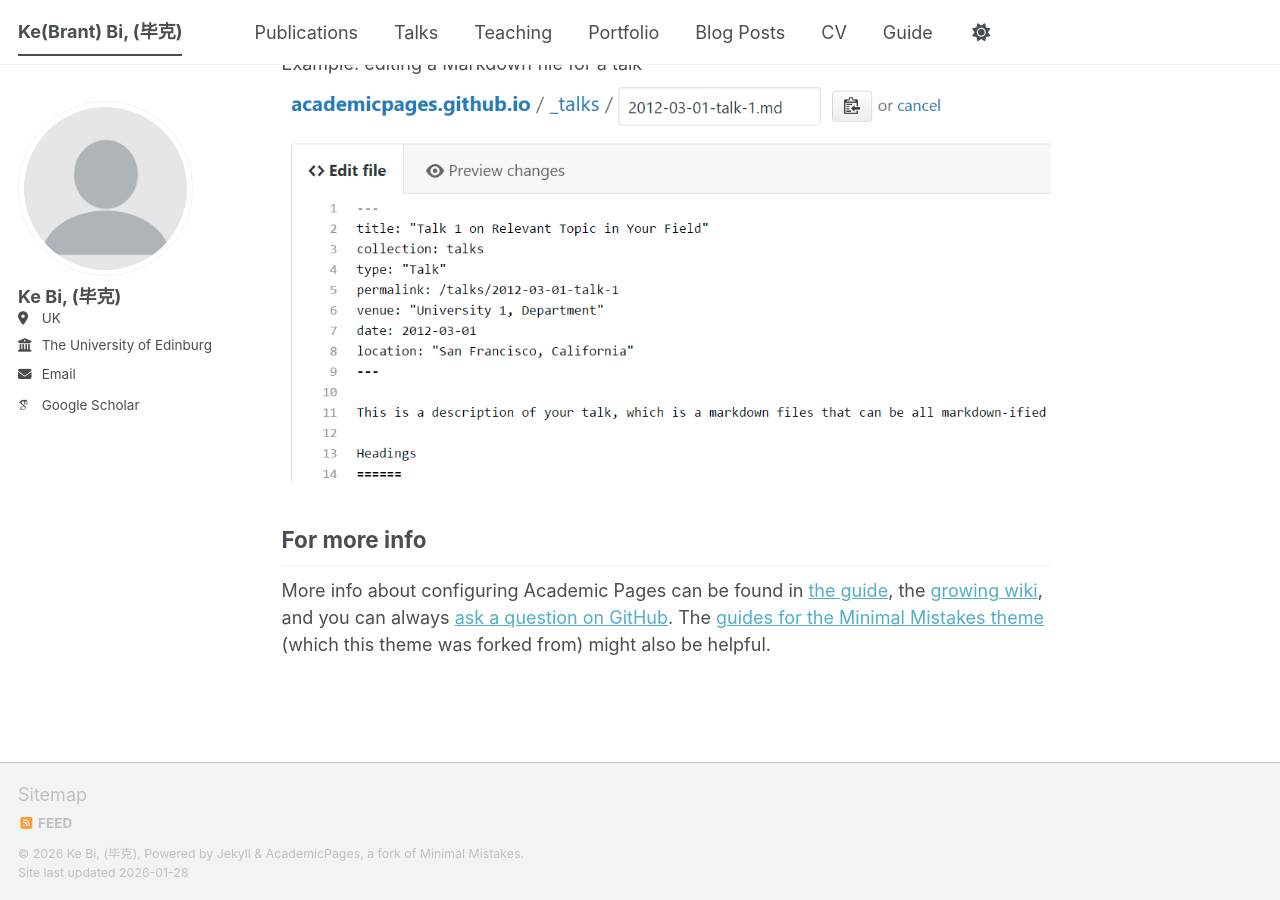
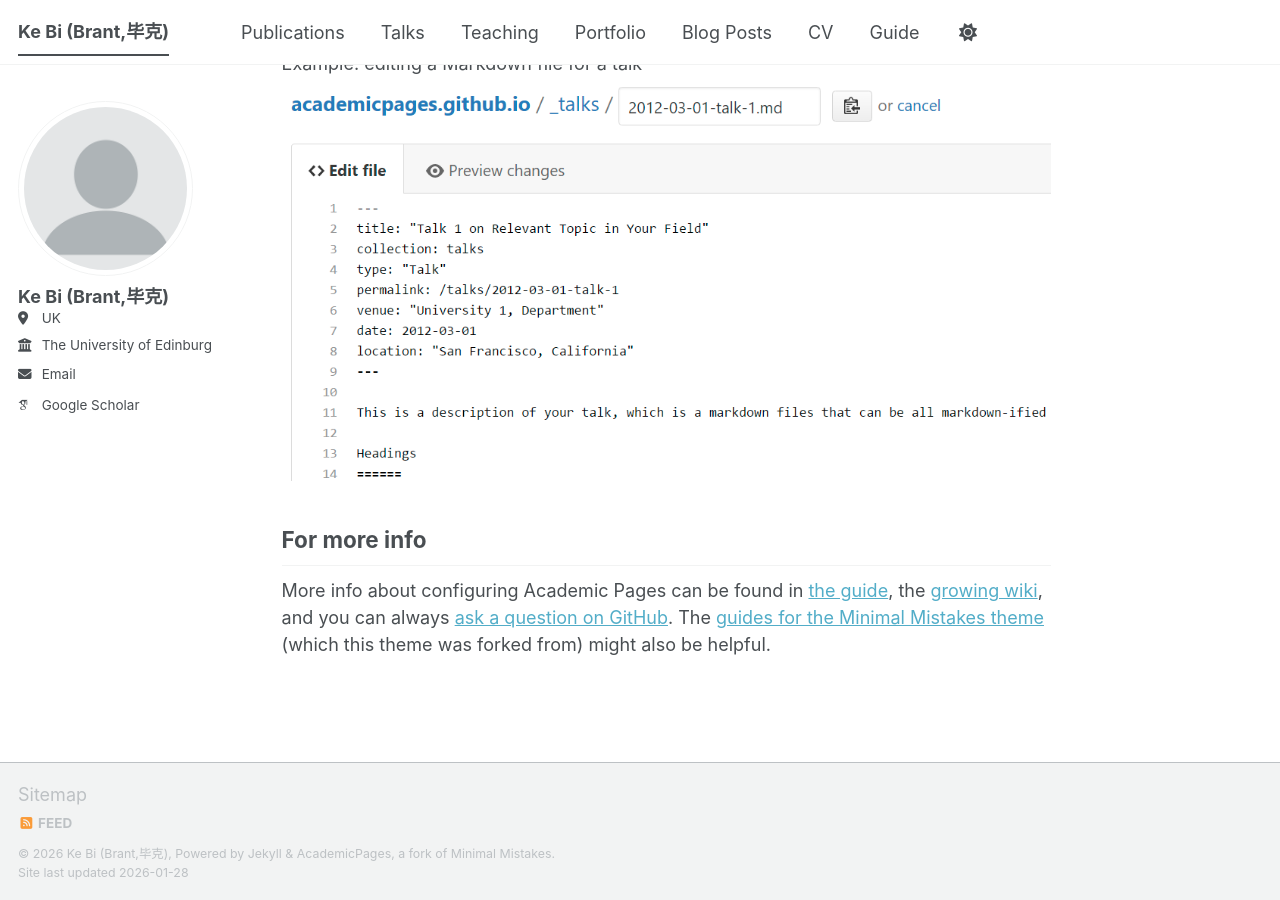
Before and after one commit to brant1868/brant1868.github.io, a Jekyll site: the page built from _pages/about.md, in a window 1280 px wide and 900 px high, scrolled down 2720 px. Built offline with Jekyll 4.4.1, drawn with Linux system fonts in a browser that asks for light colours; some web fonts are replaced; a script bundle is joined from its source files by our own code; library files that are not in the unit come from our copies.

Commit message:
Update _config.yml

```diff
--- a/_config.yml
+++ b/_config.yml
@@ -9,9 +9,9 @@
 # Basic Site Settings
 locale                   : "en-UK "
 site_theme               : "default" # The available themes options are "default", "air", "sunrise", "mint", "dirt" and "contrast"
-title                    : "Ke(Brant) Bi, (毕克)"  #  "Your Name / Site Title"
+title                    : "Ke Bi (Brant,毕克)"  #  "Your Name / Site Title"
 title_separator          : "-"
-name                     : &name "Ke Bi, (毕克)"
+name                     : &name "Ke Bi (Brant,毕克)"
 description              : &description "Ke Bi's academic portfolio"   # Update this with a general description of your site, this is the default if not overridden by a page
 url                      : https://brant1868.github.io # The base hostname & protocol for your site e.g. "https://[your GitHub username].github.io",
                                                            # or if you already have some other page hosted on Github then use "https://[your GitHub username].github.io/[Your Repo Name]"
@@ -24,7 +24,7 @@ repository               : "brant1868/brant1868.github.io"
 author:
   # Biographic information
   avatar           : "profile.png"
-  name             : "Ke Bi, (毕克)"
+  name             : "Ke Bi (Brant,毕克)"
   pronouns         : # example: "she/her"
   bio              : # "Short biography for the left-hand sidebar"
   location         : "UK"
@@ -84,8 +84,8 @@ author:
 
 # Publication Category - The following the list of publication categories and their headings
 publication_category:
-  # books:
-  #   title: 'Books'
+  books:
+    title: 'Books'
   manuscripts:
     title: 'Journal Articles'
   workingPaper:
```
